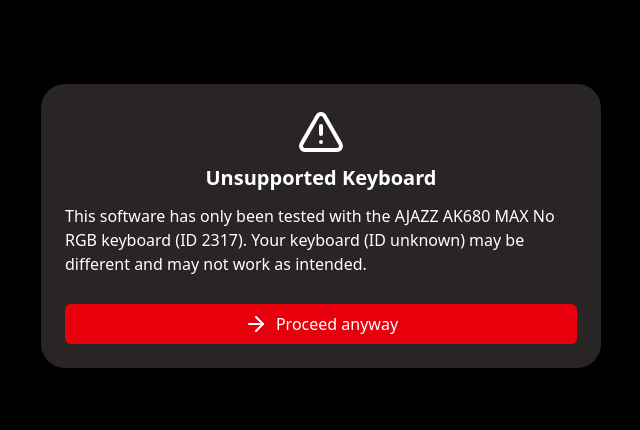
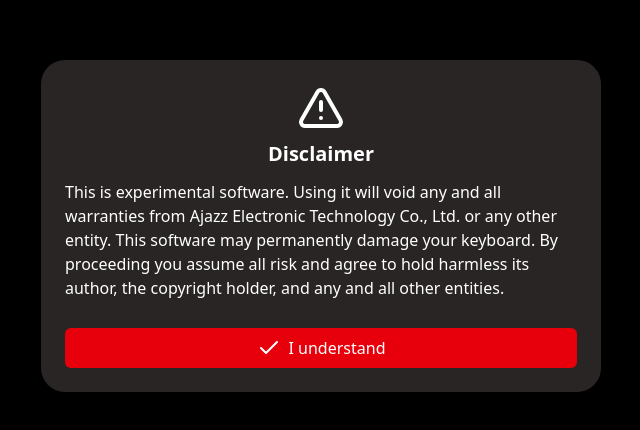
Before and after one commit to somenever/not-ajazz-ak680-max-webhid, a SvelteKit app: page / in a window 1280 px wide. Shown: the part 174-604 px from the top of the page, without its empty margins (319-959 px from the left). Built offline with nearby package versions, Linux system fonts and the light colour scheme.

Commit message:
fix: don't always show unsupported keyboard popup

```diff
--- a/src/routes/+page.svelte
+++ b/src/routes/+page.svelte
@@ -1,5 +1,5 @@
 <script lang="ts">
-    import { ArrowRightIcon, BanIcon, CheckIcon, TriangleAlertIcon, ZapIcon } from "@lucide/svelte";
+    import { ArrowRightIcon, CheckIcon, TriangleAlertIcon, ZapIcon } from "@lucide/svelte";
 
     import { nullOf } from "$lib";
     import {
@@ -16,7 +16,7 @@
     import Popup from "$lib/components/popup.svelte";
 
     let showDisclaimer = $state(true);
-    let showUnsupportedKeyboard = $state(true);
+    let showUnsupportedKeyboard = $state(false);
     let keyboard = $state(nullOf<Keyboard>());
     let processingUserLock = $state(false);
 
```
